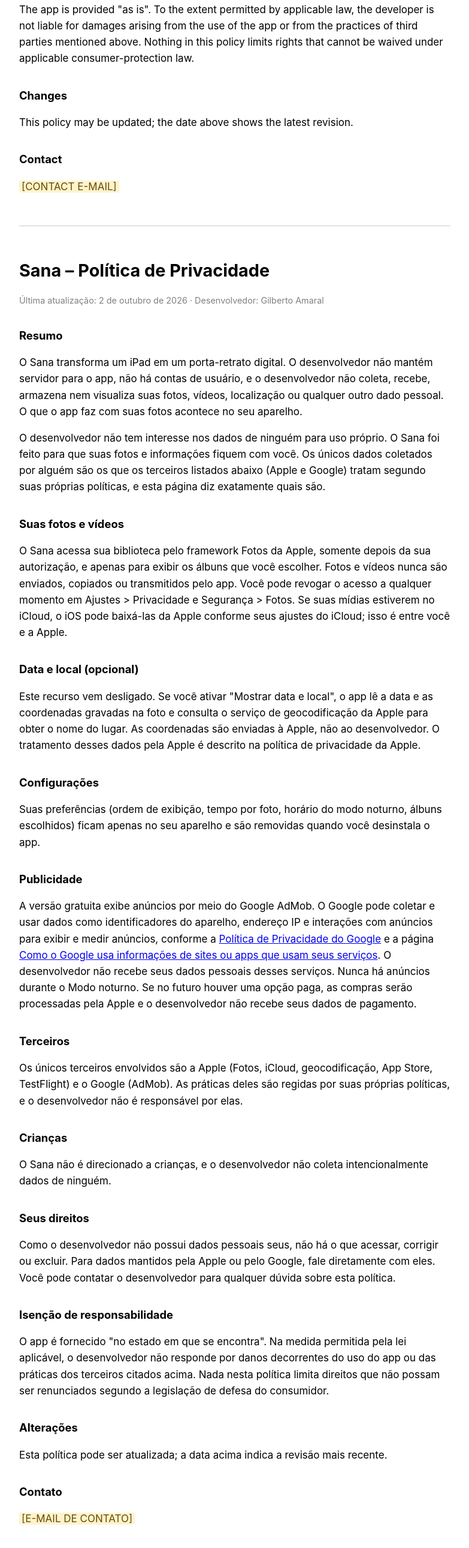
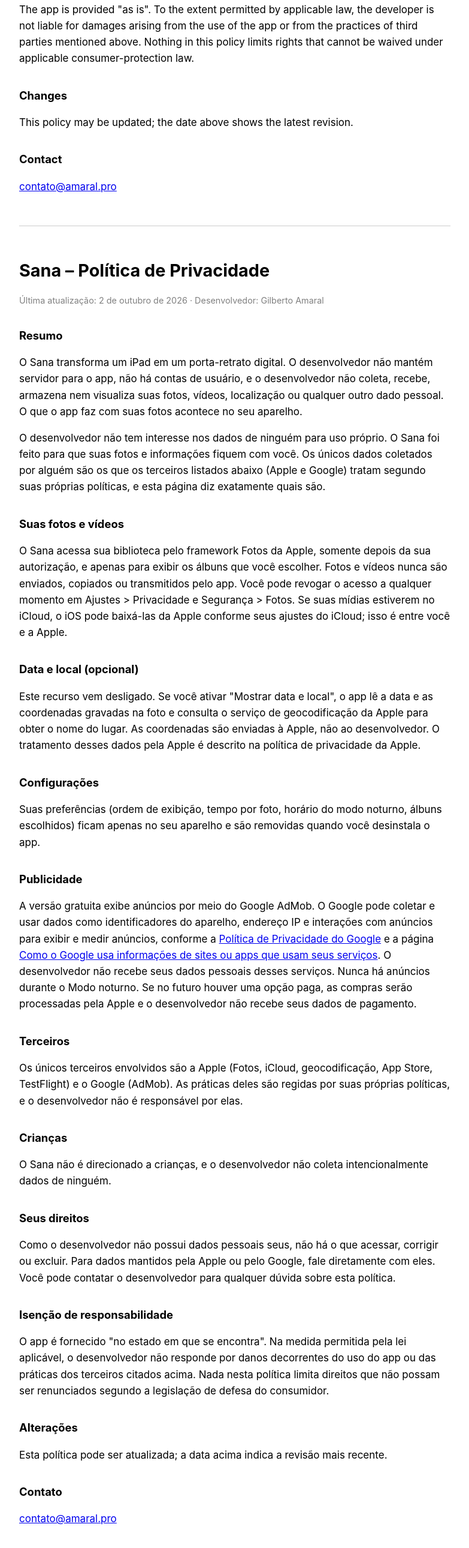
Before and after one commit to amaralgs/sana-site, a plain HTML site: page privacy.html in a window 1280 px wide. Shown: the part 1821-4401 px from the top of the page at 60% size, without its empty margins (248-1031 px from the left). Drawn offline with Linux system fonts and the light colour scheme.

Commit message:
Define e-mail de contato na política de privacidade

```diff
--- a/privacy.html
+++ b/privacy.html
@@ -55,7 +55,7 @@
 <p>This policy may be updated; the date above shows the latest revision.</p>
 
 <h2>Contact</h2>
-<p><span class="todo">[CONTACT E-MAIL]</span></p>
+<p><a href="mailto:contato@amaral.pro">contato@amaral.pro</a></p>
 </section>
 
 <hr>
@@ -96,7 +96,7 @@
 <p>Esta política pode ser atualizada; a data acima indica a revisão mais recente.</p>
 
 <h2>Contato</h2>
-<p><span class="todo">[E-MAIL DE CONTATO]</span></p>
+<p><a href="mailto:contato@amaral.pro">contato@amaral.pro</a></p>
 </section>
 
 </body>
```
